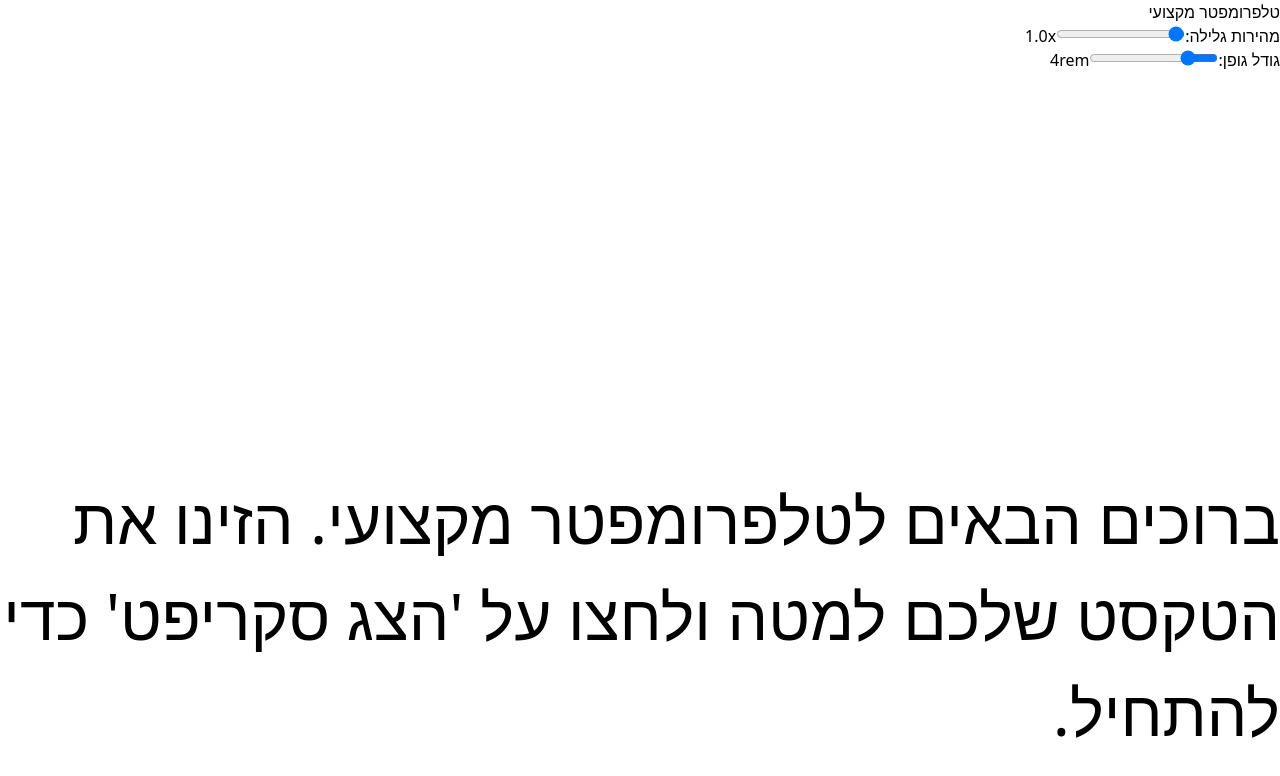
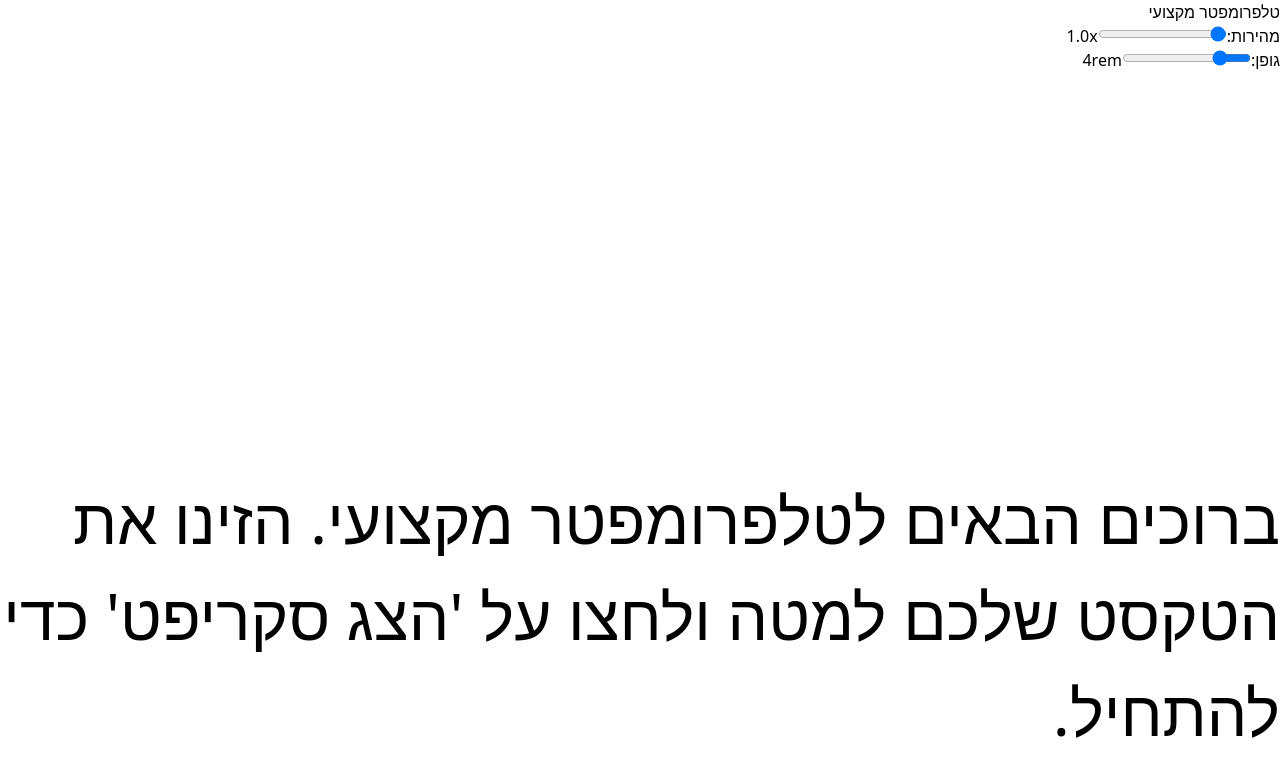
Before and after one commit to shaharprod/Teleprompter-Pro, a React (Vite) app: page / in a window 1280 px wide. Shown: the top 776 px of the page. Built offline with nearby package versions, Linux system fonts and the light colour scheme.

Commit message:
Compact UI: smaller controls, more text space

```diff
--- a/src/App.tsx
+++ b/src/App.tsx
@@ -353,14 +353,14 @@ const App: React.FC = () => {
 
           {/* Main content */}
           <main className="flex-grow flex flex-col items-center justify-center p-2 sm:p-4 overflow-hidden relative">
-            {/* Desktop Controls - Bottom overlay - UPDATED */}
+            {/* Desktop Controls - Bottom overlay - COMPACT */}
             {!isMobile && (
-              <div className="absolute bottom-4 left-1/2 transform -translate-x-1/2 z-30 bg-gray-800 bg-opacity-95 backdrop-blur-lg p-4 rounded-2xl shadow-2xl border border-gray-600">
-                <div className="flex items-center gap-8">
+              <div className="absolute bottom-2 left-1/2 transform -translate-x-1/2 z-30 bg-gray-800 bg-opacity-90 backdrop-blur-lg p-2 rounded-lg shadow-xl border border-gray-600">
+                <div className="flex items-center gap-4">
                   {/* Speed Control */}
-                  <div className="flex items-center gap-4">
-                    <label className="text-sm font-bold text-gray-100 min-w-20">
-                      מהירות גלילה:
+                  <div className="flex items-center gap-2">
+                    <label className="text-xs font-medium text-gray-200 min-w-12">
+                      מהירות:
                     </label>
                     <input
                       type="range"
@@ -369,18 +369,18 @@ const App: React.FC = () => {
                       step="0.1"
                       value={speed}
                       onChange={(e) => adjustSpeed(parseFloat(e.target.value))}
-                      className="cursor-pointer w-32 accent-green-500"
+                      className="cursor-pointer w-20 accent-green-500"
                       aria-label="שנה מהירות גלילה"
                     />
-                    <span className="text-green-400 font-bold text-sm bg-gray-700 px-2 py-1 rounded min-w-12 text-center">
+                    <span className="text-green-400 font-bold text-xs bg-gray-700 px-1 py-0.5 rounded min-w-8 text-center">
                       {speed.toFixed(1)}x
                     </span>
                   </div>
 
                   {/* Font Size Control */}
-                  <div className="flex items-center gap-4">
-                    <label className="text-sm font-bold text-gray-100 min-w-16">
-                      גודל גופן:
+                  <div className="flex items-center gap-2">
+                    <label className="text-xs font-medium text-gray-200 min-w-10">
+                      גופן:
                     </label>
                     <input
                       type="range"
@@ -389,10 +389,10 @@ const App: React.FC = () => {
                       step="0.5"
                       value={fontSize}
                       onChange={(e) => adjustFontSize(parseFloat(e.target.value))}
-                      className="cursor-pointer w-32 accent-blue-500"
+                      className="cursor-pointer w-20 accent-blue-500"
                       aria-label="שנה גודל גופן"
                     />
-                    <span className="text-blue-400 font-bold text-sm bg-gray-700 px-2 py-1 rounded min-w-12 text-center">
+                    <span className="text-blue-400 font-bold text-xs bg-gray-700 px-1 py-0.5 rounded min-w-8 text-center">
                       {fontSize}rem
                     </span>
                   </div>
@@ -447,7 +447,7 @@ const App: React.FC = () => {
       </main>
 
       {/* Footer controls */}
-      <footer className="bg-gray-800 bg-opacity-70 backdrop-blur-lg p-3 sm:p-4 border-t border-gray-700 z-10">
+      <footer className="bg-gray-800 bg-opacity-70 backdrop-blur-lg p-2 sm:p-3 border-t border-gray-700 z-10">
         <div className="max-w-4xl mx-auto w-full">
           {/* Text input */}
           <form onSubmit={(e) => { e.preventDefault(); handleTextSubmit(text) }} className="flex flex-col sm:flex-row gap-2 sm:gap-4 items-center mb-4">
@@ -455,9 +455,9 @@ const App: React.FC = () => {
               value={text}
               onChange={(e) => setText(e.target.value)}
               placeholder="הדביקו את הסקריפט שלכם כאן או כתבו אחד חדש..."
-              className="flex-grow bg-gray-700 border border-gray-600 rounded-md px-4 py-2 text-white placeholder-gray-400 focus:outline-none focus:ring-2 focus:ring-blue-500 transition-shadow text-right resize-none h-24 sm:h-32 w-full"
+              className="flex-grow bg-gray-700 border border-gray-600 rounded-md px-4 py-2 text-white placeholder-gray-400 focus:outline-none focus:ring-2 focus:ring-blue-500 transition-shadow text-right resize-none h-16 sm:h-20 w-full"
             />
-            <div className="flex flex-col gap-2 sm:gap-4 h-24 sm:h-32">
+            <div className="flex flex-col gap-2 sm:gap-4 h-16 sm:h-20">
               <button
                 type="submit"
                 className="bg-blue-600 hover:bg-blue-700 text-white font-bold py-2 px-4 rounded-md flex items-center justify-center gap-2 transition-colors focus:outline-none focus:ring-2 focus:ring-blue-500 h-1/2 w-full sm:w-auto min-h-[44px]"
```
Also changed, not shown: 4 other files (tests, documents, lock files or other folders).
